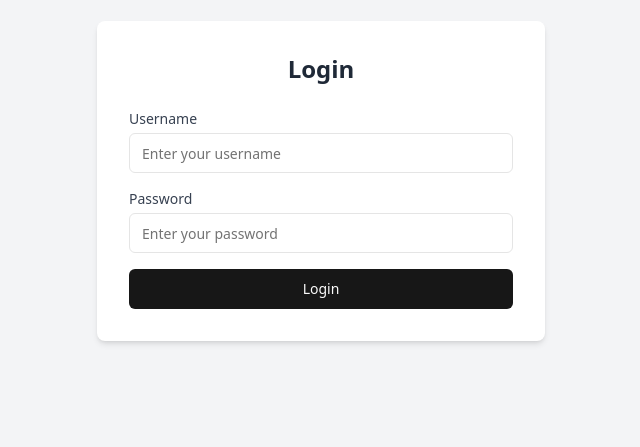
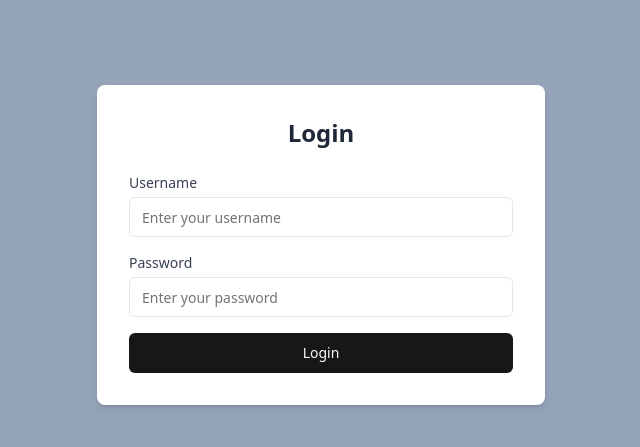
Before and after one commit to blenz/project-template, a React (Vite) app in the folder frontend/: page /login in a window 1280 px wide. Shown: the part 219-666 px from the top of the page, without its empty margins (319-959 px from the left). Built offline with nearby package versions, Linux system fonts and the light colour scheme; no server answers.

Commit message:
fix layout style

```diff
--- a/frontend/src/components/layout/layout.tsx
+++ b/frontend/src/components/layout/layout.tsx
@@ -10,9 +10,9 @@ const Layout: React.FC<LayoutProps> = ({ children }) => {
   const { user } = useAuth()
 
   return (
-    <div>
+    <div className={`min-h-screen ${user || 'bg-slate-400'}`}>
       {user && <Header />}
-      <main>{children}</main>
+      <main className="p-16">{children}</main>
     </div>
   )
 }
--- a/frontend/src/pages/login.tsx
+++ b/frontend/src/pages/login.tsx
@@ -26,7 +26,7 @@ const LoginPage = () => {
   if (user) return <Navigate to="/" />
 
   return (
-    <div className="flex min-h-screen items-center justify-center bg-gray-100">
+    <div className="flex min-h-screen items-center justify-center">
       <div className="w-full max-w-md space-y-6 rounded-lg bg-white p-8 shadow-md">
         <h2 className="text-center text-2xl font-semibold text-gray-800">Login</h2>
 
```
